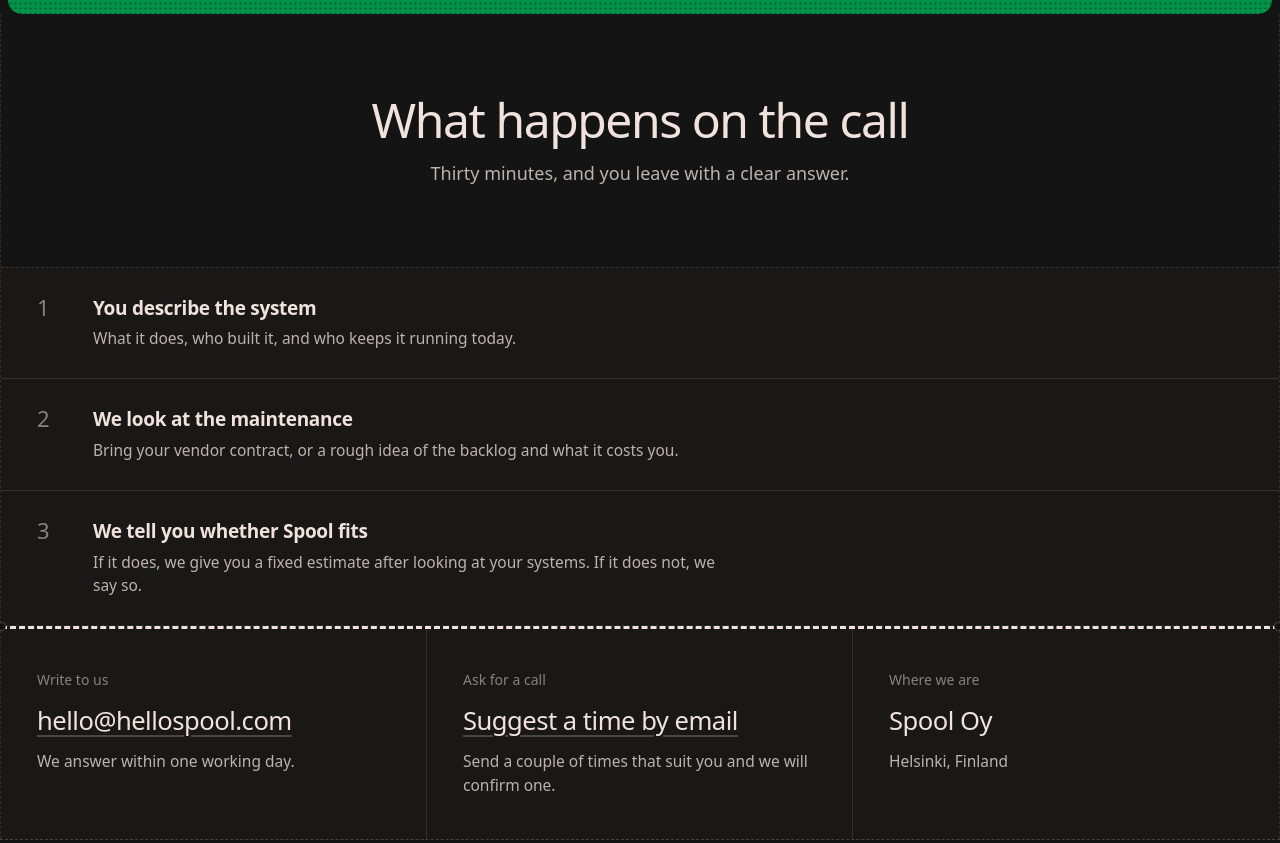
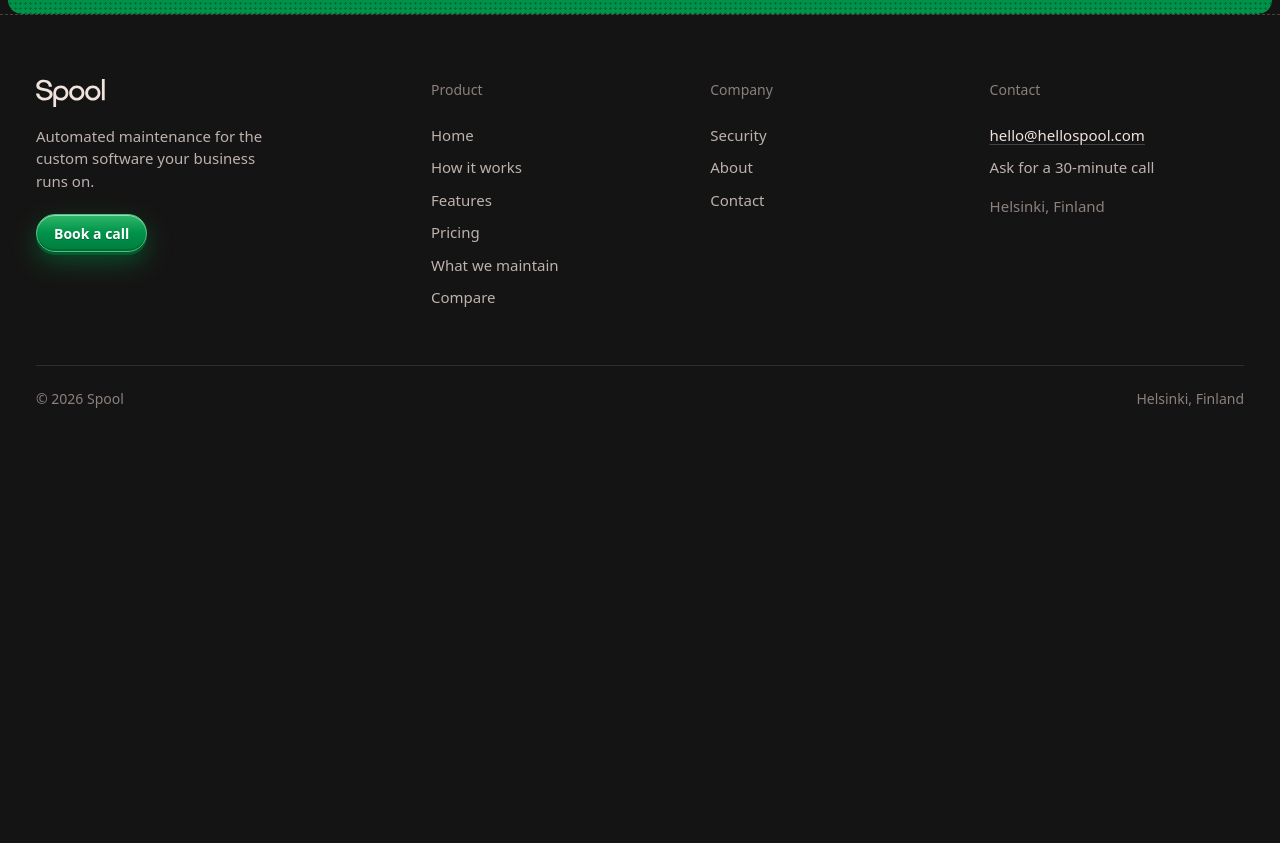
Before and after one commit to Webso-Dev/spool-website, a plain HTML site: page contact.html in a window 1280 px wide. Shown: the part 751-1594 px from the top of the page. After the commit the page ends 1188 px from the top, so only its background shows below. Drawn offline with Linux system fonts and the light colour scheme; a web font is replaced by a local one.

Commit message:
Remove Getting started from How it works and the lower sections from Contact
Co-Authored-By: Claude Fable 5.2 <noreply@anthropic.com>

```diff
--- a/contact.html
+++ b/contact.html
@@ -37,26 +37,6 @@
 </div>
 
 <div class="frame">
-  <section class="block">
-    <div class="head">
-      <h2>What happens on the call</h2>
-      <p>Thirty minutes, and you leave with a clear answer.</p>
-    </div>
-    <ol class="rows">
-      <li><div><h3>You describe the system</h3><p>What it does, who built it, and who keeps it running today.</p></div></li>
-      <li><div><h3>We look at the maintenance</h3><p>Bring your vendor contract, or a rough idea of the backlog and what it costs you.</p></div></li>
-      <li><div><h3>We tell you whether Spool fits</h3><p>If it does, we give you a fixed estimate after looking at your systems. If it does not, we say so.</p></div></li>
-    </ol>
-  </section>
-
-  <section class="block">
-    <div class="reach">
-      <div><span>Write to us</span><a href="mailto:hello@hellospool.com">hello@hellospool.com</a><p>We answer within one working day.</p></div>
-      <div><span>Ask for a call</span><a href="mailto:hello@hellospool.com?subject=30-minute%20call%20about%20our%20system">Suggest a time by email</a><p>Send a couple of times that suit you and we will confirm one.</p></div>
-      <div><span>Where we are</span><b>Spool Oy</b><p>Helsinki, Finland</p></div>
-    </div>
-  </section>
-
 
 
 </div>
```
Also changed, not shown: how-it-works.html (+0 -8 lines).
